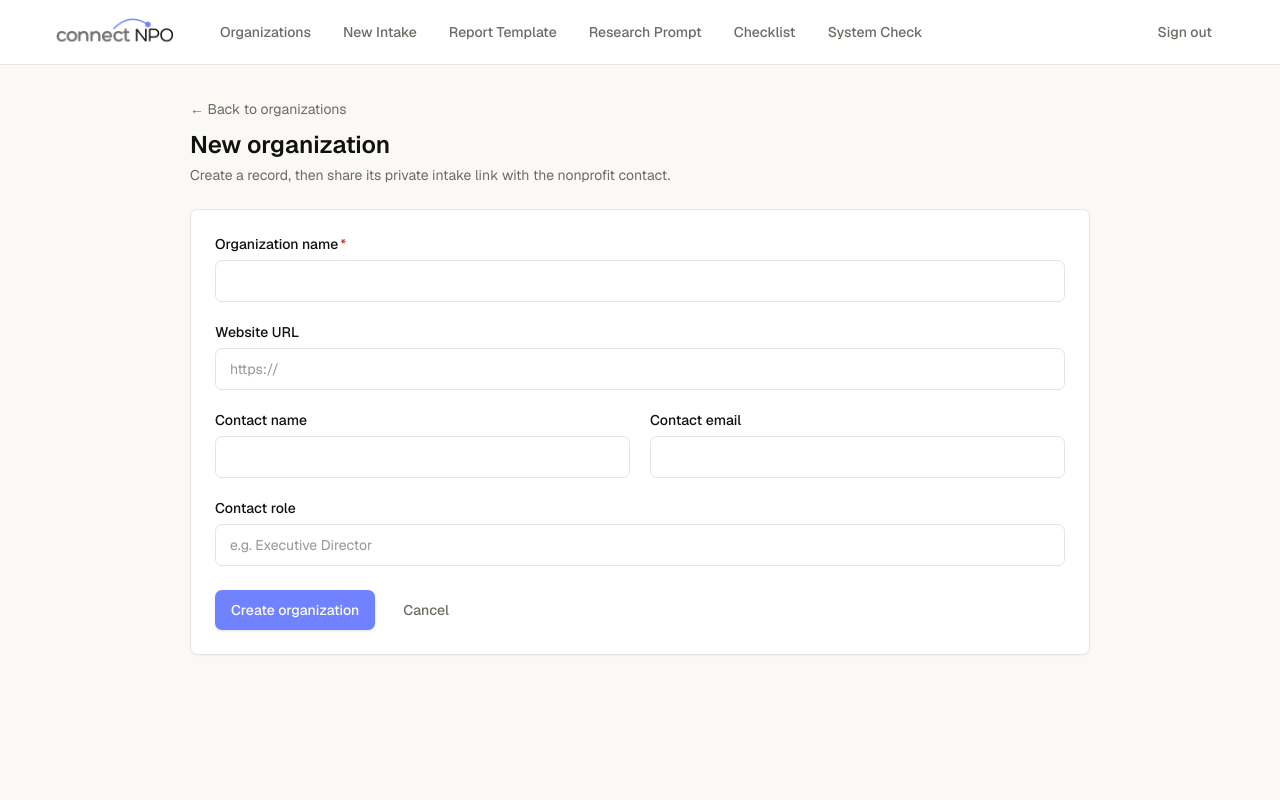
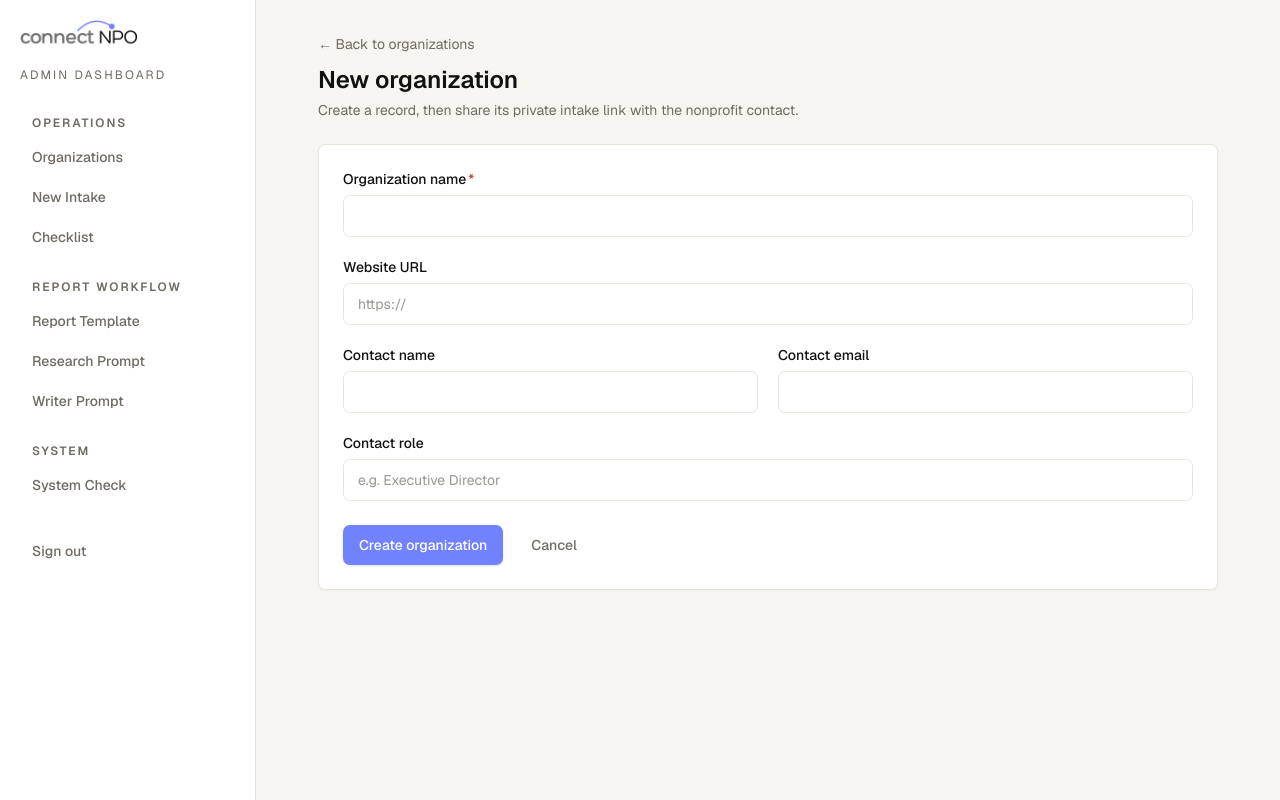
Before and after one commit to connectNPO/connectNPO_Intake-Dashboard, a Next.js app: page /admin/organizations/new in a window 1280 px wide. Built offline with nearby package versions, Linux system fonts and the light colour scheme.

Commit message:
feat: move admin navigation to sidebar

```diff
--- a/src/app/admin/layout.tsx
+++ b/src/app/admin/layout.tsx
@@ -2,6 +2,29 @@ import Link from 'next/link';
 import { signOut } from '@/app/login/actions';
 import { Logo } from '@/components/Logo';
 import { Button } from '@/components/ui/Button';
+
+const navGroups = [
+  {
+    label: 'Operations',
+    items: [
+      { href: '/admin', label: 'Organizations' },
+      { href: '/admin/organizations/new', label: 'New Intake' },
+      { href: '/admin/operations-checklist', label: 'Checklist' },
+    ],
+  },
+  {
+    label: 'Report Workflow',
+    items: [
+      { href: '/admin/report-template', label: 'Report Template' },
+      { href: '/admin/research-agent-prompt', label: 'Research Prompt' },
+      { href: '/admin/report-writer-prompt', label: 'Writer Prompt' },
+    ],
+  },
+  {
+    label: 'System',
+    items: [{ href: '/admin/system-check', label: 'System Check' }],
+  },
+];
 
 export default function AdminLayout({
   children,
@@ -9,61 +32,63 @@ export default function AdminLayout({
   children: React.ReactNode;
 }) {
   return (
-    <div className="flex flex-1 flex-col">
-      <header className="border-b border-border bg-surface">
-        <div className="mx-auto flex min-h-16 w-full max-w-[1200px] items-center justify-between px-4">
-          <div className="flex h-16 items-center gap-8">
-            <div className="flex w-[120px] items-center">
+    <div className="flex flex-1 flex-col bg-[#f7f5ef] lg:flex-row">
+      <aside className="border-b border-border bg-surface lg:sticky lg:top-0 lg:flex lg:min-h-screen lg:w-64 lg:flex-col lg:border-b-0 lg:border-r">
+        <div className="flex min-h-16 items-center justify-between gap-4 px-4 lg:min-h-0 lg:flex-col lg:items-stretch lg:justify-start lg:gap-8 lg:px-5 lg:py-5">
+          <div className="flex items-center justify-between gap-3 lg:block">
             <Logo />
+            <p className="hidden text-xs uppercase tracking-[0.18em] text-muted lg:mt-3 lg:block">
+              Admin dashboard
+            </p>
           </div>
-            <nav className="hidden h-16 items-center gap-2 sm:flex">
+
+          <nav className="hidden flex-1 flex-col gap-6 lg:flex" aria-label="Admin navigation">
+            {navGroups.map((group) => (
+              <div key={group.label} className="flex flex-col gap-2">
+                <p className="px-3 text-xs font-semibold uppercase tracking-[0.16em] text-muted">
+                  {group.label}
+                </p>
+                <div className="flex flex-col gap-1">
+                  {group.items.map((item) => (
                     <Link
-                href="/admin"
-                className="rounded-[7px] px-3 py-2 text-sm font-medium text-muted hover:bg-primary-soft hover:text-main"
+                      key={item.href}
+                      href={item.href}
+                      className="rounded-[7px] px-3 py-2 text-sm font-medium text-muted transition-colors hover:bg-primary-soft hover:text-main"
                     >
-                Organizations
+                      {item.label}
                     </Link>
+                  ))}
+                </div>
+              </div>
+            ))}
+          </nav>
+
+          <nav
+            className="hidden items-center gap-2 overflow-x-auto sm:flex lg:hidden"
+            aria-label="Admin navigation"
+          >
+            {navGroups.flatMap((group) => group.items).map((item) => (
               <Link
-                href="/admin/organizations/new"
-                className="rounded-[7px] px-3 py-2 text-sm font-medium text-muted hover:bg-primary-soft hover:text-main"
+                key={item.href}
+                href={item.href}
+                className="whitespace-nowrap rounded-[7px] px-3 py-2 text-sm font-medium text-muted hover:bg-primary-soft hover:text-main"
               >
-                New Intake
+                {item.label}
               </Link>
-              <Link
-                href="/admin/report-template"
-                className="rounded-[7px] px-3 py-2 text-sm font-medium text-muted hover:bg-primary-soft hover:text-main"
-              >
-                Report Template
-              </Link>
-              <Link
-                href="/admin/research-agent-prompt"
-                className="rounded-[7px] px-3 py-2 text-sm font-medium text-muted hover:bg-primary-soft hover:text-main"
-              >
-                Research Prompt
-              </Link>
-              <Link
-                href="/admin/operations-checklist"
-                className="rounded-[7px] px-3 py-2 text-sm font-medium text-muted hover:bg-primary-soft hover:text-main"
-              >
-                Checklist
-              </Link>
-              <Link
-                href="/admin/system-check"
-                className="rounded-[7px] px-3 py-2 text-sm font-medium text-muted hover:bg-primary-soft hover:text-main"
-              >
-                System Check
-              </Link>
+            ))}
           </nav>
-          </div>
-          <form action={signOut}>
-            <Button type="submit" variant="ghost" size="sm">
+
+          <form action={signOut} className="lg:mt-auto">
+            <Button type="submit" variant="ghost" size="sm" className="w-full lg:justify-start">
               Sign out
             </Button>
           </form>
         </div>
-      </header>
+      </aside>
 
-      <div className="mx-auto w-full max-w-[1200px] flex-1 px-4 py-8">{children}</div>
+      <main className="w-full flex-1 px-4 py-8 lg:px-8">
+        <div className="mx-auto w-full max-w-[1200px]">{children}</div>
+      </main>
     </div>
   );
 }
```
Lines whose indentation alone changed are shown as unchanged.
